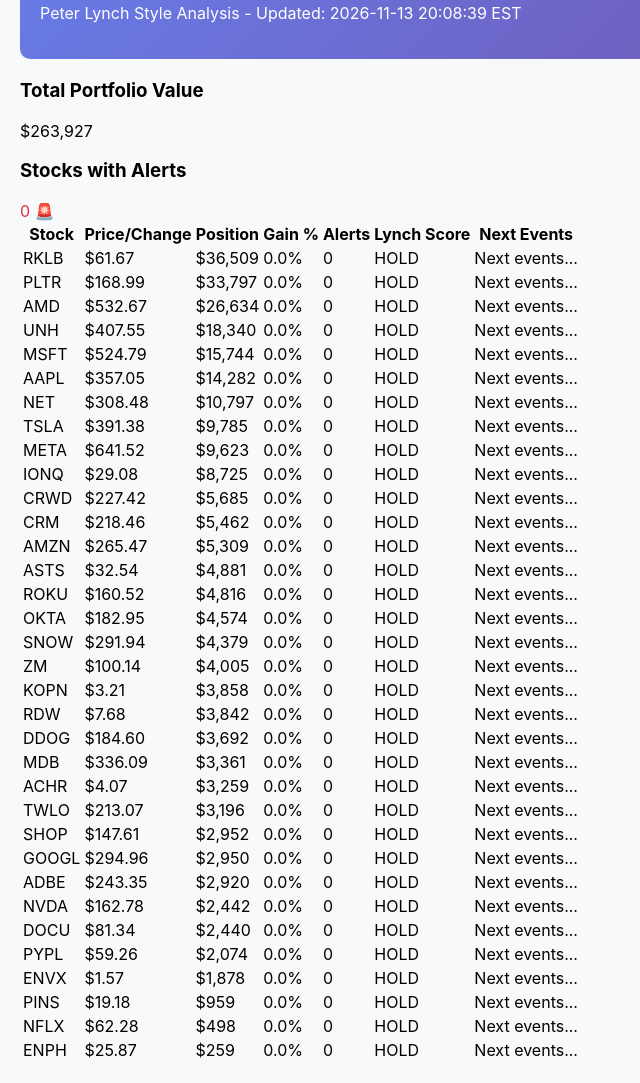
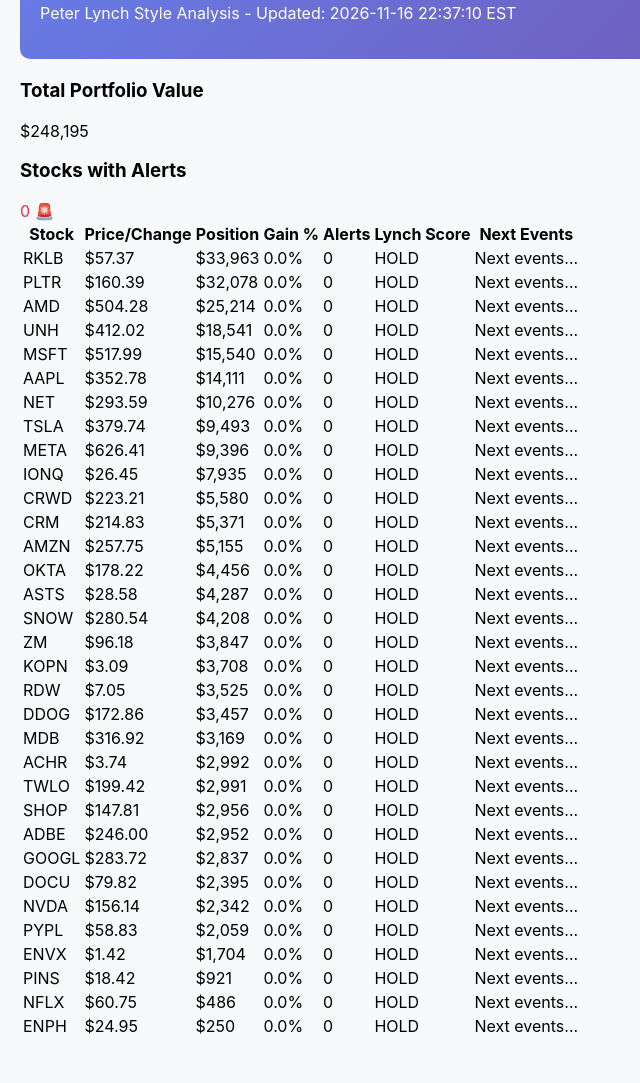
Before and after one commit to allenchengentsai/portfolio-dashboard, a plain HTML site: page index.html in a window 1280 px wide. Shown: the part 119-1202 px from the top of the page, without its empty margins (0-640 px from the left). After the commit the page ends 1178 px from the top, so only its background shows below. Drawn offline with Linux system fonts and the light colour scheme.

Commit message:
Update portfolio dashboard - Mon Nov 16 22:37:10 UTC 2026

```diff
--- a/index.html
+++ b/index.html
@@ -15,13 +15,13 @@
         <body>
             <div class="header">
                 <h1>Portfolio Analysis Dashboard</h1>
-                <p>Peter Lynch Style Analysis - Updated: 2026-11-13 20:08:39 EST</p>
+                <p>Peter Lynch Style Analysis - Updated: 2026-11-16 22:37:10 EST</p>
             </div>
 
             <div class="portfolio-summary">
                 <div class="summary-card">
                     <h3>Total Portfolio Value</h3>
-                    <div class="value">$263,927</div>
+                    <div class="value">$248,195</div>
                 </div>
                 <div class="summary-card">
                     <h3>Stocks with Alerts</h3>
@@ -46,8 +46,8 @@
 
             <tr class="stock-row" onclick="toggleDetails('RKLB')">
                 <td>RKLB</td>
-                <td>$61.67</td>
-                <td>$36,509</td>
+                <td>$57.37</td>
+                <td>$33,963</td>
                 <td>0.0%</td>
                 <td>0</td>
                 <td>HOLD</td>
@@ -56,8 +56,8 @@
 
             <tr class="stock-row" onclick="toggleDetails('PLTR')">
                 <td>PLTR</td>
-                <td>$168.99</td>
-                <td>$33,797</td>
+                <td>$160.39</td>
+                <td>$32,078</td>
                 <td>0.0%</td>
                 <td>0</td>
                 <td>HOLD</td>
@@ -66,8 +66,8 @@
 
             <tr class="stock-row" onclick="toggleDetails('AMD')">
                 <td>AMD</td>
-                <td>$532.67</td>
-                <td>$26,634</td>
+                <td>$504.28</td>
+                <td>$25,214</td>
                 <td>0.0%</td>
                 <td>0</td>
                 <td>HOLD</td>
@@ -76,8 +76,8 @@
 
             <tr class="stock-row" onclick="toggleDetails('UNH')">
                 <td>UNH</td>
-                <td>$407.55</td>
-                <td>$18,340</td>
+                <td>$412.02</td>
+                <td>$18,541</td>
                 <td>0.0%</td>
                 <td>0</td>
                 <td>HOLD</td>
@@ -86,8 +86,8 @@
 
             <tr class="stock-row" onclick="toggleDetails('MSFT')">
                 <td>MSFT</td>
-                <td>$524.79</td>
-                <td>$15,744</td>
+                <td>$517.99</td>
+                <td>$15,540</td>
                 <td>0.0%</td>
                 <td>0</td>
                 <td>HOLD</td>
@@ -96,8 +96,8 @@
 
             <tr class="stock-row" onclick="toggleDetails('AAPL')">
                 <td>AAPL</td>
-                <td>$357.05</td>
-                <td>$14,282</td>
+                <td>$352.78</td>
+                <td>$14,111</td>
                 <td>0.0%</td>
                 <td>0</td>
                 <td>HOLD</td>
@@ -106,8 +106,8 @@
 
             <tr class="stock-row" onclick="toggleDetails('NET')">
                 <td>NET</td>
-                <td>$308.48</td>
-                <td>$10,797</td>
+                <td>$293.59</td>
+                <td>$10,276</td>
                 <td>0.0%</td>
                 <td>0</td>
                 <td>HOLD</td>
@@ -116,8 +116,8 @@
 
             <tr class="stock-row" onclick="toggleDetails('TSLA')">
                 <td>TSLA</td>
-                <td>$391.38</td>
-                <td>$9,785</td>
+                <td>$379.74</td>
+                <td>$9,493</td>
                 <td>0.0%</td>
                 <td>0</td>
                 <td>HOLD</td>
@@ -126,8 +126,8 @@
 
             <tr class="stock-row" onclick="toggleDetails('META')">
                 <td>META</td>
-                <td>$641.52</td>
-                <td>$9,623</td>
+                <td>$626.41</td>
+                <td>$9,396</td>
                 <td>0.0%</td>
                 <td>0</td>
                 <td>HOLD</td>
@@ -136,8 +136,8 @@
 
             <tr class="stock-row" onclick="toggleDetails('IONQ')">
                 <td>IONQ</td>
-                <td>$29.08</td>
-                <td>$8,725</td>
+                <td>$26.45</td>
+                <td>$7,935</td>
                 <td>0.0%</td>
                 <td>0</td>
                 <td>HOLD</td>
@@ -146,8 +146,8 @@
 
             <tr class="stock-row" onclick="toggleDetails('CRWD')">
                 <td>CRWD</td>
-                <td>$227.42</td>
-                <td>$5,685</td>
+                <td>$223.21</td>
+                <td>$5,580</td>
                 <td>0.0%</td>
                 <td>0</td>
                 <td>HOLD</td>
@@ -156,8 +156,8 @@
 
             <tr class="stock-row" onclick="toggleDetails('CRM')">
                 <td>CRM</td>
-                <td>$218.46</td>
-                <td>$5,462</td>
+                <td>$214.83</td>
+                <td>$5,371</td>
                 <td>0.0%</td>
                 <td>0</td>
                 <td>HOLD</td>
@@ -166,8 +166,18 @@
 
             <tr class="stock-row" onclick="toggleDetails('AMZN')">
                 <td>AMZN</td>
-                <td>$265.47</td>
-                <td>$5,309</td>
+                <td>$257.75</td>
+                <td>$5,155</td>
+                <td>0.0%</td>
+                <td>0</td>
+                <td>HOLD</td>
+                <td>Next events...</td>
+            </tr>
+
+            <tr class="stock-row" onclick="toggleDetails('OKTA')">
+                <td>OKTA</td>
+                <td>$178.22</td>
+                <td>$4,456</td>
                 <td>0.0%</td>
                 <td>0</td>
                 <td>HOLD</td>
@@ -176,28 +186,8 @@
 
             <tr class="stock-row" onclick="toggleDetails('ASTS')">
                 <td>ASTS</td>
-                <td>$32.54</td>
-                <td>$4,881</td>
-                <td>0.0%</td>
-                <td>0</td>
-                <td>HOLD</td>
-                <td>Next events...</td>
-            </tr>
-
-            <tr class="stock-row" onclick="toggleDetails('ROKU')">
-                <td>ROKU</td>
-                <td>$160.52</td>
-                <td>$4,816</td>
-                <td>0.0%</td>
-                <td>0</td>
-                <td>HOLD</td>
-                <td>Next events...</td>
-            </tr>
-
-            <tr class="stock-row" onclick="toggleDetails('OKTA')">
-                <td>OKTA</td>
-                <td>$182.95</td>
-                <td>$4,574</td>
+                <td>$28.58</td>
+                <td>$4,287</td>
                 <td>0.0%</td>
                 <td>0</td>
                 <td>HOLD</td>
@@ -206,8 +196,8 @@
 
             <tr class="stock-row" onclick="toggleDetails('SNOW')">
                 <td>SNOW</td>
-                <td>$291.94</td>
-                <td>$4,379</td>
+                <td>$280.54</td>
+                <td>$4,208</td>
                 <td>0.0%</td>
                 <td>0</td>
                 <td>HOLD</td>
@@ -216,8 +206,8 @@
 
             <tr class="stock-row" onclick="toggleDetails('ZM')">
                 <td>ZM</td>
-                <td>$100.14</td>
-                <td>$4,005</td>
+                <td>$96.18</td>
+                <td>$3,847</td>
                 <td>0.0%</td>
                 <td>0</td>
                 <td>HOLD</td>
@@ -226,8 +216,8 @@
 
             <tr class="stock-row" onclick="toggleDetails('KOPN')">
                 <td>KOPN</td>
-                <td>$3.21</td>
-                <td>$3,858</td>
+                <td>$3.09</td>
+                <td>$3,708</td>
                 <td>0.0%</td>
                 <td>0</td>
                 <td>HOLD</td>
@@ -236,8 +226,8 @@
 
             <tr class="stock-row" onclick="toggleDetails('RDW')">
                 <td>RDW</td>
-                <td>$7.68</td>
-                <td>$3,842</td>
+                <td>$7.05</td>
+                <td>$3,525</td>
                 <td>0.0%</td>
                 <td>0</td>
                 <td>HOLD</td>
@@ -246,8 +236,8 @@
 
             <tr class="stock-row" onclick="toggleDetails('DDOG')">
                 <td>DDOG</td>
-                <td>$184.60</td>
-                <td>$3,692</td>
+                <td>$172.86</td>
+                <td>$3,457</td>
                 <td>0.0%</td>
                 <td>0</td>
                 <td>HOLD</td>
@@ -256,8 +246,8 @@
 
             <tr class="stock-row" onclick="toggleDetails('MDB')">
                 <td>MDB</td>
-                <td>$336.09</td>
-                <td>$3,361</td>
+                <td>$316.92</td>
+                <td>$3,169</td>
                 <td>0.0%</td>
                 <td>0</td>
                 <td>HOLD</td>
@@ -266,8 +256,8 @@
 
             <tr class="stock-row" onclick="toggleDetails('ACHR')">
                 <td>ACHR</td>
-                <td>$4.07</td>
-                <td>$3,259</td>
+                <td>$3.74</td>
+                <td>$2,992</td>
                 <td>0.0%</td>
                 <td>0</td>
                 <td>HOLD</td>
@@ -276,8 +266,8 @@
 
             <tr class="stock-row" onclick="toggleDetails('TWLO')">
                 <td>TWLO</td>
-                <td>$213.07</td>
-                <td>$3,196</td>
+                <td>$199.42</td>
+                <td>$2,991</td>
                 <td>0.0%</td>
                 <td>0</td>
                 <td>HOLD</td>
@@ -286,7 +276,17 @@
 
             <tr class="stock-row" onclick="toggleDetails('SHOP')">
                 <td>SHOP</td>
-                <td>$147.61</td>
+                <td>$147.81</td>
+                <td>$2,956</td>
+                <td>0.0%</td>
+                <td>0</td>
+                <td>HOLD</td>
+                <td>Next events...</td>
+            </tr>
+
+            <tr class="stock-row" onclick="toggleDetails('ADBE')">
+                <td>ADBE</td>
+                <td>$246.00</td>
                 <td>$2,952</td>
                 <td>0.0%</td>
                 <td>0</td>
@@ -296,18 +296,18 @@
 
             <tr class="stock-row" onclick="toggleDetails('GOOGL')">
                 <td>GOOGL</td>
-                <td>$294.96</td>
-                <td>$2,950</td>
+                <td>$283.72</td>
+                <td>$2,837</td>
                 <td>0.0%</td>
                 <td>0</td>
                 <td>HOLD</td>
                 <td>Next events...</td>
             </tr>
 
-            <tr class="stock-row" onclick="toggleDetails('ADBE')">
-                <td>ADBE</td>
-                <td>$243.35</td>
-                <td>$2,920</td>
+            <tr class="stock-row" onclick="toggleDetails('DOCU')">
+                <td>DOCU</td>
+                <td>$79.82</td>
+                <td>$2,395</td>
                 <td>0.0%</td>
                 <td>0</td>
                 <td>HOLD</td>
@@ -316,18 +316,8 @@
 
             <tr class="stock-row" onclick="toggleDetails('NVDA')">
                 <td>NVDA</td>
-                <td>$162.78</td>
-                <td>$2,442</td>
-                <td>0.0%</td>
-                <td>0</td>
-                <td>HOLD</td>
-                <td>Next events...</td>
-            </tr>
-
-            <tr class="stock-row" onclick="toggleDetails('DOCU')">
-                <td>DOCU</td>
-                <td>$81.34</td>
-                <td>$2,440</td>
+                <td>$156.14</td>
+                <td>$2,342</td>
                 <td>0.0%</td>
                 <td>0</td>
                 <td>HOLD</td>
@@ -336,8 +326,8 @@
 
             <tr class="stock-row" onclick="toggleDetails('PYPL')">
                 <td>PYPL</td>
-                <td>$59.26</td>
-                <td>$2,074</td>
+                <td>$58.83</td>
+                <td>$2,059</td>
                 <td>0.0%</td>
                 <td>0</td>
                 <td>HOLD</td>
@@ -346,8 +336,8 @@
 
             <tr class="stock-row" onclick="toggleDetails('ENVX')">
                 <td>ENVX</td>
-                <td>$1.57</td>
-                <td>$1,878</td>
+                <td>$1.42</td>
+                <td>$1,704</td>
                 <td>0.0%</td>
                 <td>0</td>
                 <td>HOLD</td>
@@ -356,8 +346,8 @@
 
             <tr class="stock-row" onclick="toggleDetails('PINS')">
                 <td>PINS</td>
-                <td>$19.18</td>
-                <td>$959</td>
+                <td>$18.42</td>
+                <td>$921</td>
                 <td>0.0%</td>
                 <td>0</td>
                 <td>HOLD</td>
@@ -366,8 +356,8 @@
 
             <tr class="stock-row" onclick="toggleDetails('NFLX')">
                 <td>NFLX</td>
-                <td>$62.28</td>
-                <td>$498</td>
+                <td>$60.75</td>
+                <td>$486</td>
                 <td>0.0%</td>
                 <td>0</td>
                 <td>HOLD</td>
@@ -376,8 +366,8 @@
 
             <tr class="stock-row" onclick="toggleDetails('ENPH')">
                 <td>ENPH</td>
-                <td>$25.87</td>
-                <td>$259</td>
+                <td>$24.95</td>
+                <td>$250</td>
                 <td>0.0%</td>
                 <td>0</td>
                 <td>HOLD</td>
```
